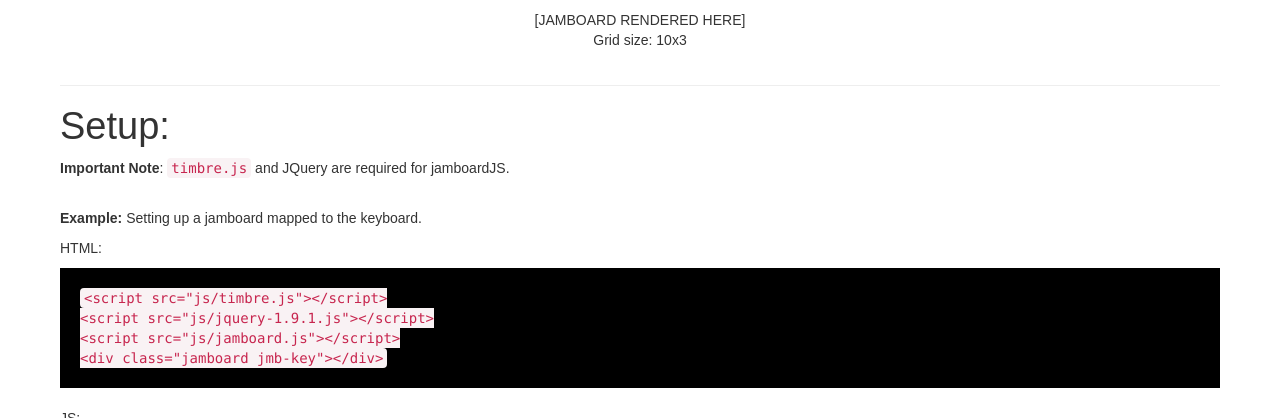
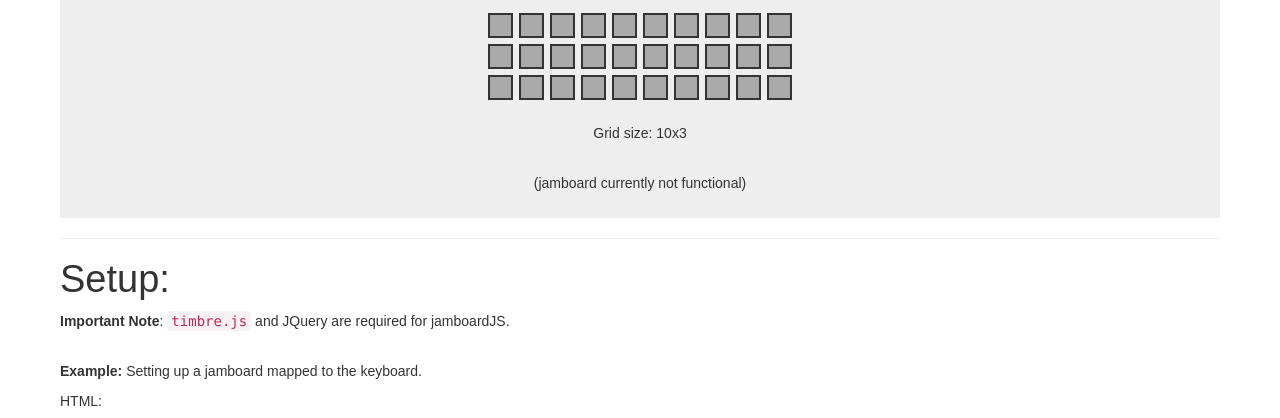
Before and after one commit to eddotman/jamboardjs, a plain HTML site: page index.html in a window 1280 px wide. Shown: the part 699-1117 px from the top of the page. Drawn offline with Linux system fonts and the light colour scheme; a web font is replaced by a local one.

Commit message:
generate grid

```diff
--- a/css/jamboard.css
+++ b/css/jamboard.css
@@ -2,13 +2,18 @@
 
 .jamboard {
 	margin: 10px auto;
+	background: #eeeeee;
 	padding: 15px;
 	width: 100%;
 	text-align: center;
 }
 
 .jamboard button {
-	border: 2px #000000 solid;
-	background: #cccccc;
+	border: 2px #333333 solid;
+	background: #aaaaaa;
+	border-radius: 0px;
 	padding: 0px;
+	margin: 3px;
+	width: 25px;
+	height: 25px;
 }
--- a/js/jamboard.js
+++ b/js/jamboard.js
@@ -12,8 +12,15 @@ Jamboard.prototype = {
 			this.h = 3;
 		}
 
-		$(".jamboard").html("[JAMBOARD RENDERED HERE] <br>");
-		$(".jamboard").append("Grid size: " + this.w + "x" + this.h);
+		for (var i=0 ; i < this.h; i++) {
+			for (var j=0; j < this.w; j++) {
+				$(".jamboard").append("<button/>");
+			}
+			$(".jamboard").append("<br>");
+		}
+
+		$(".jamboard").append("<br><p>Grid size: " + this.w + "x" + this.h + "</p>");
+		$(".jamboard").append("<br><p>(jamboard currently not functional)</p>");
 	}
 };
 
```
